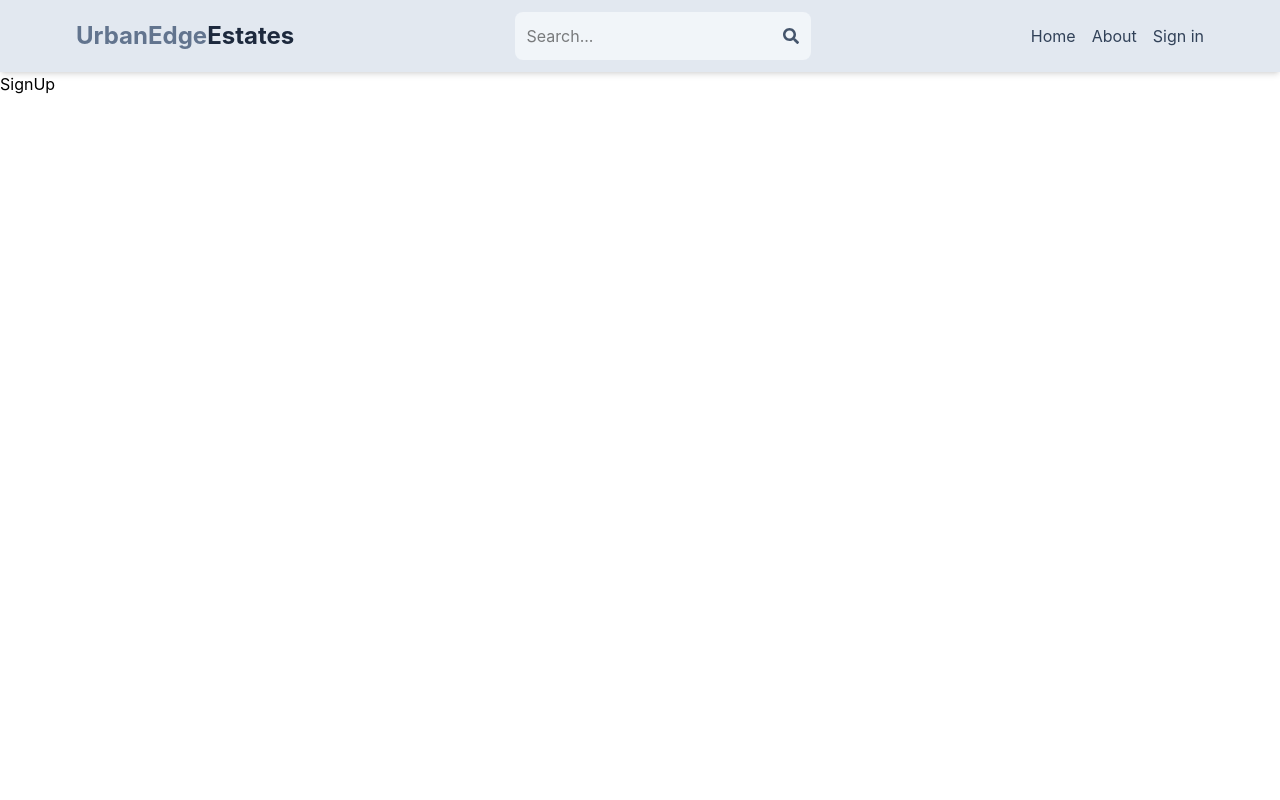
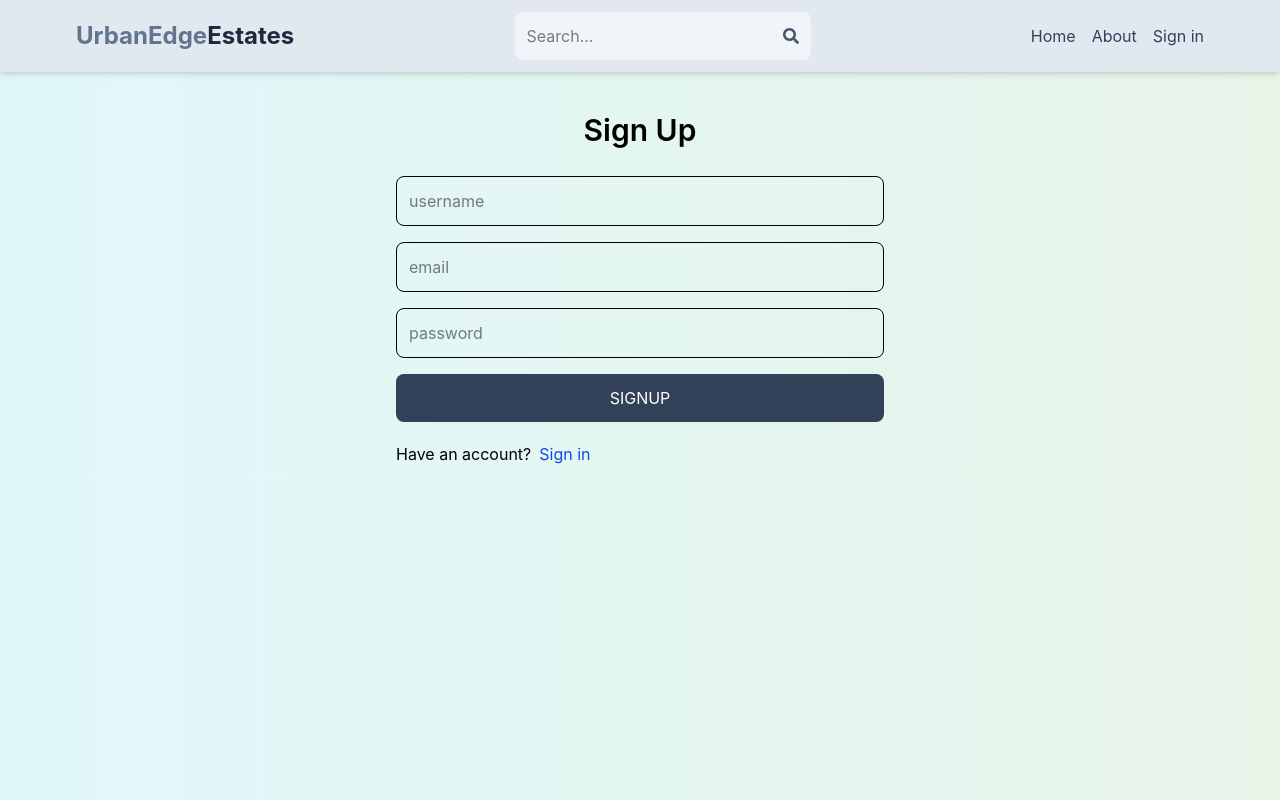
Before and after one commit to SajidRai50/mern-estate-B, a React (Vite) app in the folder client/: page /sign-up in a window 1280 px wide. Built offline with nearby package versions, Linux system fonts and the light colour scheme.

Commit message:
singUp UI

```diff
--- a/client/src/index.css
+++ b/client/src/index.css
@@ -1 +1,4 @@
 @import "tailwindcss";
+body {
+  background: linear-gradient(to right, #e0f7fa, #e8f5e9);
+}
--- a/client/src/pages/SignUp.jsx
+++ b/client/src/pages/SignUp.jsx
@@ -1,7 +1,39 @@
-import React from 'react'
-
+import React from "react";
+import { Link, useNavigate } from "react-router-dom";
 export const SignUp = () => {
   return (
-    <div>SignUp</div>
-  )
-}
+    <div className="p-3 max-w-lg mx-auto">
+      <h1 className="text-3xl text-center font-semibold my-7">Sign Up</h1>
+      <form className="flex flex-col gap-4">
+        <input
+          type="text"
+          placeholder="username"
+          className="border p-3 rounded-lg"
+          id="username"
+        />
+        <input
+          type="email"
+          placeholder="email"
+          className="border p-3 rounded-lg"
+          id="email"
+        />
+        <input
+          type="password"
+          placeholder="password"
+          className="border p-3 rounded-lg"
+          id="password"
+        />
+
+        <button className="bg-slate-700 text-white p-3 rounded-lg uppercase hover:opacity-95 disabled:opacity-80">
+          SignUp
+        </button>
+      </form>
+      <div className="flex gap-2 mt-5">
+        <p>Have an account?</p>
+        <Link to={"/sign-in"}>
+          <span className="text-blue-700">Sign in</span>
+        </Link>
+      </div>
+    </div>
+  );
+};
```
